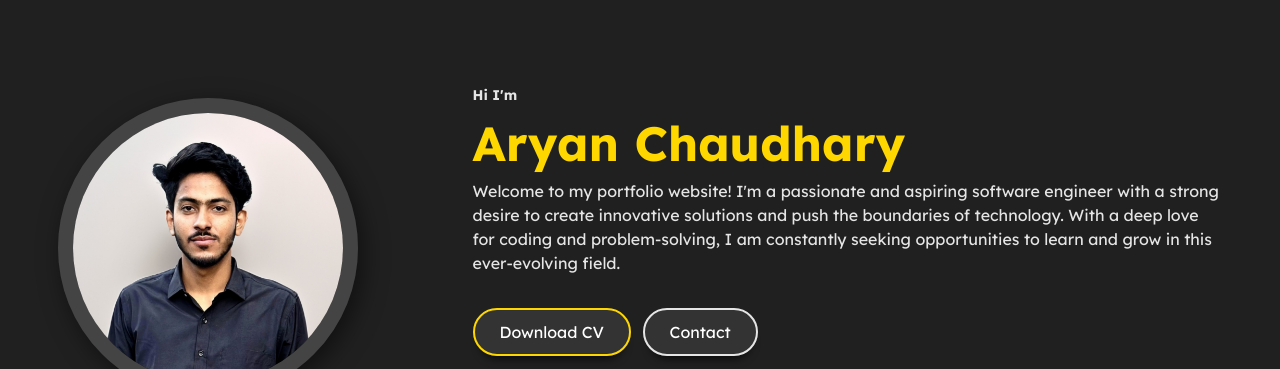
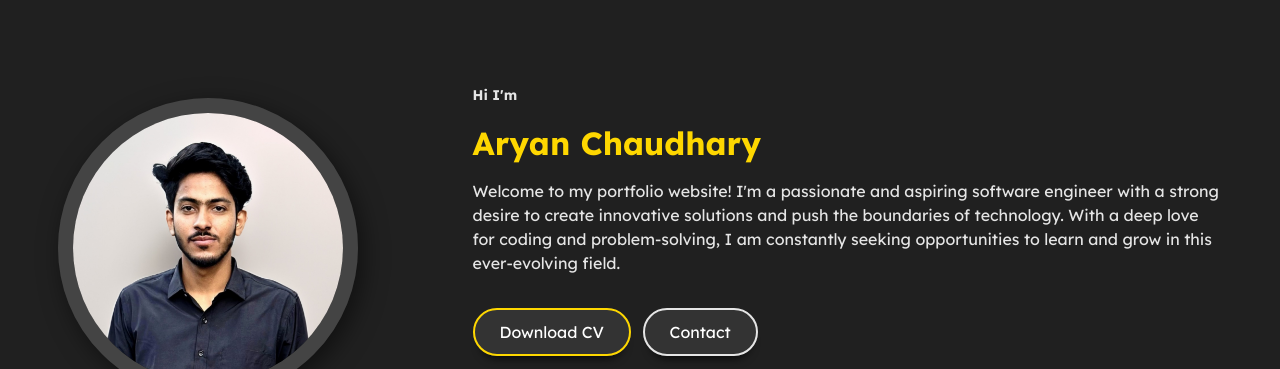
Before and after one commit to thegurjararyan/personal_portfolio, a plain HTML site: page index.html in a window 1280 px wide. Shown: the part 147-516 px from the top of the page. Drawn offline with Linux system fonts and the light colour scheme.

Commit message:
styles.css

```diff
--- a/styles.css
+++ b/styles.css
@@ -147,7 +147,12 @@ profile-photo .img{
   font-size: 14px;
 }
 .profile-text h1{
+  transition: all 0.5 ease;
   color: #fed700;
+  font-size: 2rem;
+}
+.profile-text h1:hover{
+  color: yellow;
   font-size: 3rem;
 }
 .profile-text p{
```
